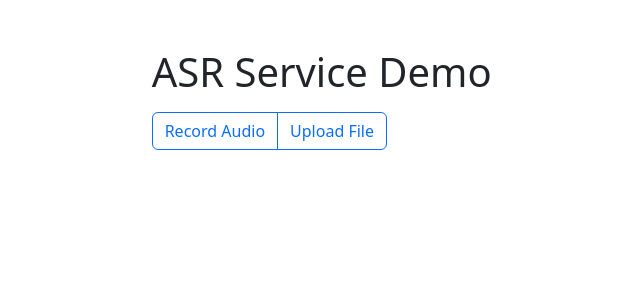
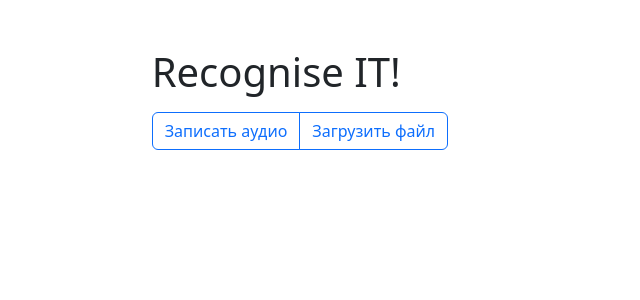
Before and after one commit to AnnaNik334743/mfdp, a FastAPI app: page /asr in a window 1280 px wide. Shown: the top 300 px of the page, without its empty margins (127-767 px from the left). Run offline with FastAPI, Linux system fonts and the light colour scheme; some libraries are stand-ins or nearby versions.

Commit message:
translating service to russian

```diff
--- a/service/asr_app/templates/index.html
+++ b/service/asr_app/templates/index.html
@@ -1,47 +1,47 @@
 <!DOCTYPE html>
 <html>
 <head>
-  <title>ASR Service Demo</title>
+  <title>Recognise IT!</title>
   <link rel="stylesheet" href="https://cdn.jsdelivr.net/npm/bootstrap@5.3.0-alpha1/dist/css/bootstrap.min.css">
 </head>
 <body>
 
   <div class="container col-7 mt-5">
-    <h1>ASR Service Demo</h1>
+    <h1>Recognise IT!</h1>
   </div>
 
   <div class="container col-7 mt-3 ">
     <div id="formSelection">
       <div class="btn-group" role="group" aria-label="Form Selection">
         <input type="radio" class="btn-check" name="formType" id="recorderForm" autocomplete="off">
-        <label class="btn btn-outline-primary" for="recorderForm">Record Audio</label>
+        <label class="btn btn-outline-primary" for="recorderForm">Записать аудио</label>
 
         <input type="radio" class="btn-check" name="formType" id="uploaderForm" autocomplete="off">
-        <label class="btn btn-outline-primary" for="uploaderForm">Upload File</label>
+        <label class="btn btn-outline-primary" for="uploaderForm">Загрузить файл</label>
       </div>
     </div>
   </div>
 
   <div id="recorderContainer" class="container col-7 mt-3 border border-2 rounded-3 p-3" style="display: none;">
     <div class="btn-group" role="group" aria-label="Record Controls">
-      <button id="startRecord" class="btn btn-outline-primary">Start Recording</button>
-      <button id="stopRecord" class="btn btn-outline-primary" disabled>Stop Recording</button>
+      <button id="startRecord" class="btn btn-outline-primary">Начать запись</button>
+      <button id="stopRecord" class="btn btn-outline-primary" disabled>Остановить запись</button>
     </div>
-    <button id="submitRecord" class="btn btn-primary" disabled>Submit Recording</button>
+    <button id="submitRecord" class="btn btn-primary" disabled>Распознать текст</button>
     <audio id="recordedAudio" style="display: none;"></audio>
   </div>
 
 
   <div id="uploaderContainer" class="container col-7 mt-3 border border-2 rounded-3 p-3" style="display: none;">
     <div class="mb-3">
-      <label for="fileInput" class="form-label">Choose File:</label>
+      <label for="fileInput" class="form-label">Выберите файл:</label>
       <input type="file" class="form-control" id="fileInput" onchange="updateFileNameLabel()">
     </div>
     <div class="mb-3">
-      <label for="numSpeakersInput" class="form-label">Number of Speakers:</label>
+      <label for="numSpeakersInput" class="form-label">Количество спикеров:</label>
       <input type="number" class="form-control" id="numSpeakersInput" value="1">
     </div>
-    <button id="submitFile" class="btn btn-primary">Submit File</button>
+    <button id="submitFile" class="btn btn-primary">Распознать текст</button>
   </div>
 
 
@@ -49,27 +49,28 @@
   </div>
 
   <div class="container col-7 mt-3 ">
-    <button id="tryAgainButton" class="btn btn-primary" style="display: none;">Try Again</button>
+    <button id="tryAgainButton" class="btn btn-primary" style="display: none;">Распознать еще раз</button>
   </div>
 
   <div id="resultContainer" class="container col-7 mt-3 border border-2 rounded-3 p-3" style="display: none;">
-    <h2>Result:</h2>
+    <h2>Результат:</h2>
     <div class="mb-3">
-      <input type="text" id="fileNameInput" class="form-control" placeholder="File Name">
+      <input type="text" id="fileNameInput" class="form-control" placeholder="Введите имя файла">
     </div>
     <div class="mb-3">
       <textarea id="noteText" class="form-control" rows="5"></textarea>
     </div>
     <div class="mb-3">
-      <button id="saveButton" class="btn btn-primary">Save Note</button>
+      <button id="saveButton" class="btn btn-primary">Сохранить</button>
     </div>
   </div>
 
   <div id="errorContainer" class="container col-7 mt-3" style="display: none;">
     <div class="alert alert-danger" >
-      <strong>Error:</strong> <span id="errorMessage"></span>
+      <strong>Ошибка:</strong> <span id="errorMessage"></span>
     </div>
   </div>
+
 
   <script src="https://code.jquery.com/jquery-3.6.0.min.js"></script>
   <script src="https://cdn.jsdelivr.net/npm/bootstrap@5.3.0-alpha1/dist/js/bootstrap.bundle.min.js"></script>
@@ -115,7 +116,7 @@
         $('#stopRecord').prop('disabled', true);
         $('#startRecord').prop('disabled', false);
         $('#submitRecord').prop('disabled', false);
-        $('#ProcessMessage').text('Recording stopped. Ready to submit.');
+        $('#ProcessMessage').text('Запись остановлена.');
       });
 
       $('#submitRecord').click(function() {
@@ -147,7 +148,7 @@
       });
 
       function sendFormData(formData) {
-        $('#ProcessMessage').text('Processing...');
+        $('#ProcessMessage').text('Идет распознавание...');
         $('#resultContainer').hide(); // Hide the result container
         $('#errorContainer').hide(); // Hide the error container
         $('#ProcessMessage').show();
@@ -165,7 +166,7 @@
               $('#ProcessMessage').hide();
             } else {
               $('#noteText').val(response.result);
-              $('#ProcessMessage').text('Recognition completed');
+              $('#ProcessMessage').text('Распознавание завершено.');
               $('#resultContainer').show();
               $('#tryAgainButton').show();
 
```
